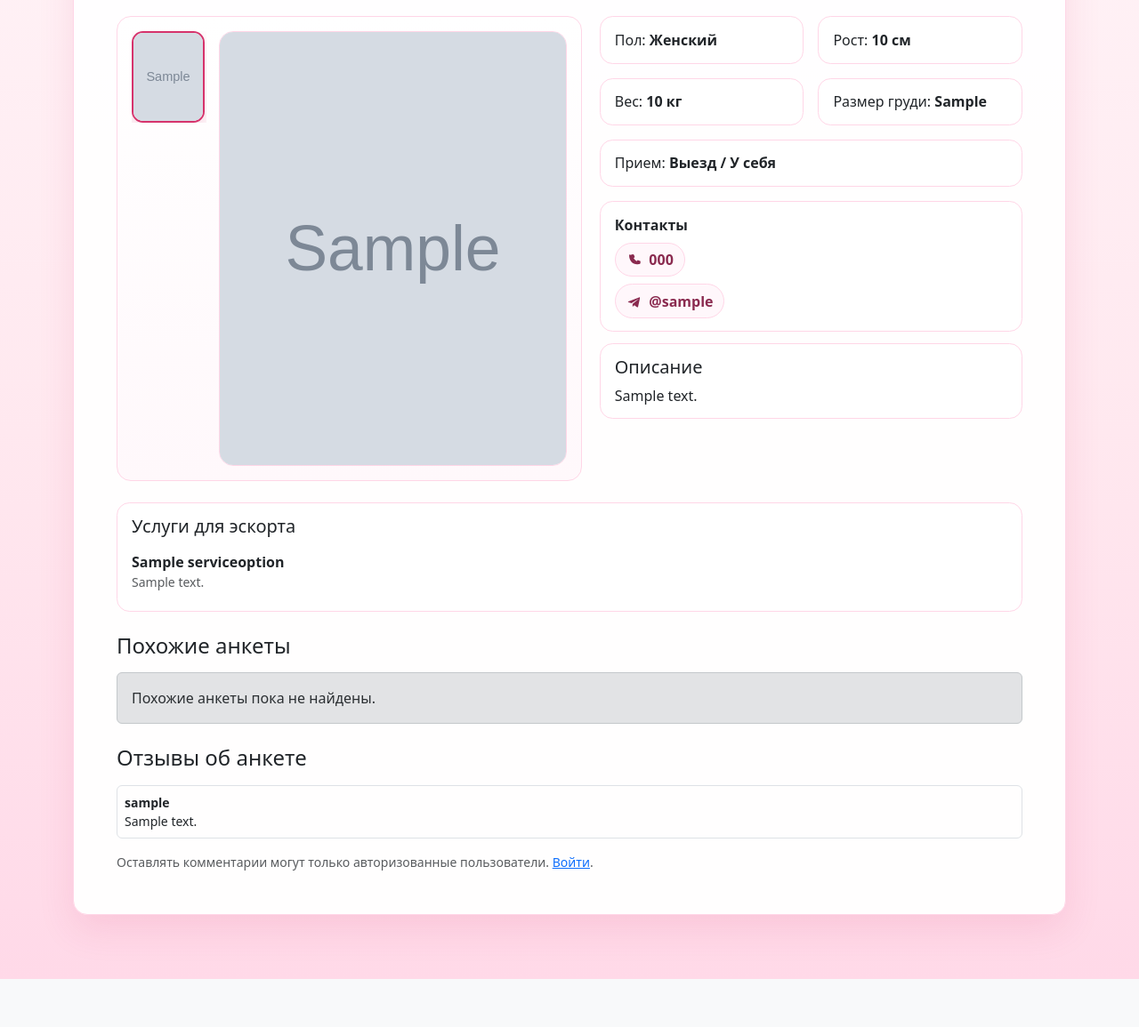
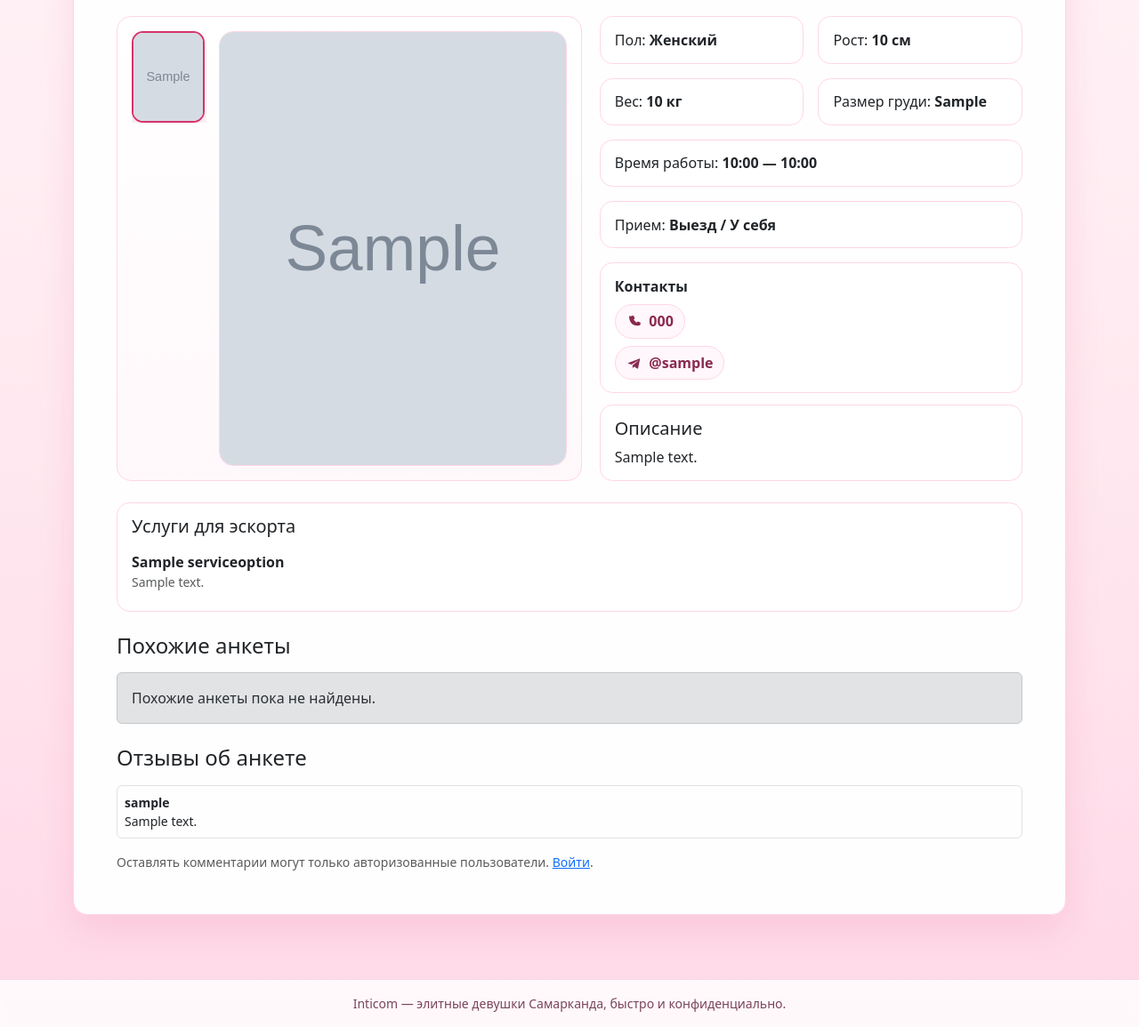
Before and after one commit to Shakhriyor10/inticom, a Django app: page /profiles/1/ in a window 1280 px wide. Shown: the part 264-1419 px from the top of the page at 89% size. Before the commit the page ends 1365 px from the top, so only its background shows below. Run offline with Django 3.2, Linux system fonts and the light colour scheme; tables that the repository leaves empty hold one stand-in row (values such as "Sample post"); grey boxes marked "Sample" are stand-in pictures.

Commit message:
sdaddqweqwe12312

```diff
--- a/frontend/forms.py
+++ b/frontend/forms.py
@@ -55,6 +55,9 @@ class ProfileForm(forms.ModelForm):
                 continue
             field.widget.attrs['class'] = 'form-control'
 
+        self.fields['working_hours_from'].widget = forms.TimeInput(format='%H:%M', attrs={'type': 'time', 'class': 'form-control'})
+        self.fields['working_hours_to'].widget = forms.TimeInput(format='%H:%M', attrs={'type': 'time', 'class': 'form-control'})
+
         self.fields['description'].max_length = self.DESCRIPTION_MAX_LENGTH
         self.fields['description'].widget.attrs['maxlength'] = self.DESCRIPTION_MAX_LENGTH
         self.fields['description'].help_text = (
@@ -75,6 +78,8 @@ class ProfileForm(forms.ModelForm):
             'telegram_username',
             'outcall_available',
             'incall_available',
+            'working_hours_from',
+            'working_hours_to',
             'description',
             'price_per_hour',
             'price_for_two_hours',
@@ -92,6 +97,8 @@ class ProfileForm(forms.ModelForm):
             'telegram_username': 'Telegram username',
             'outcall_available': 'Выезд',
             'incall_available': 'У себя',
+            'working_hours_from': 'Время работы с',
+            'working_hours_to': 'Время работы до',
             'description': 'Описание профиля',
             'price_per_hour': 'Общая цена за 1 час',
             'price_for_two_hours': 'Общая цена за 2 часа',
@@ -105,6 +112,11 @@ class ProfileForm(forms.ModelForm):
 
         if not phone_number and not telegram_username:
             raise forms.ValidationError('Укажите номер телефона или Telegram username.')
+
+        working_from = cleaned_data.get('working_hours_from')
+        working_to = cleaned_data.get('working_hours_to')
+        if bool(working_from) ^ bool(working_to):
+            raise forms.ValidationError('Укажите и время начала, и время окончания работы.')
 
         cleaned_data['telegram_username'] = telegram_username
         return cleaned_data
--- a/frontend/models.py
+++ b/frontend/models.py
@@ -31,6 +31,8 @@ class Profile(models.Model):
     telegram_username = models.CharField(max_length=64, blank=True, verbose_name='Telegram username')
     outcall_available = models.BooleanField(default=False, verbose_name='Выезд')
     incall_available = models.BooleanField(default=False, verbose_name='У себя')
+    working_hours_from = models.TimeField(null=True, blank=True, verbose_name='Время работы с')
+    working_hours_to = models.TimeField(null=True, blank=True, verbose_name='Время работы до')
     description = models.TextField()
     price_per_hour = models.PositiveIntegerField('Цена анкеты за 1 час', null=True, blank=True)
     price_for_two_hours = models.PositiveIntegerField('Цена анкеты за 2 часа', null=True, blank=True)
--- a/templates/base.html
+++ b/templates/base.html
@@ -139,6 +139,12 @@
             line-height: 1.3;
             overflow-wrap: anywhere;
         }
+
+        .site-footer {
+            border-top: 1px solid var(--theme-card-border);
+            background: rgba(255, 255, 255, 0.82);
+            backdrop-filter: blur(2px);
+        }
     </style>
 </head>
 <body>
@@ -175,5 +181,10 @@
 
 <script src="https://cdn.jsdelivr.net/npm/bootstrap@5.3.3/dist/js/bootstrap.bundle.min.js"></script>
 {% block extra_scripts %}{% endblock %}
+<footer class="site-footer py-3">
+    <div class="container small text-center muted">
+        Inticom — элитные девушки Самарканда, быстро и конфиденциально.
+    </div>
+</footer>
 </body>
 </html>
--- a/templates/home.html
+++ b/templates/home.html
@@ -75,6 +75,7 @@
             right: .4rem;
         }
     }
+
 </style>
 
 <div class="row g-3">
@@ -107,10 +108,6 @@
                     <p class="small text-muted mb-2">
                         Рост: {{ profile.height }} см · Вес: {{ profile.weight }} кг
                     </p>
-                    <p class="small mb-2">
-                        {% if profile.outcall_available %}<span class="badge text-bg-light">Выезд</span>{% endif %}
-                        {% if profile.incall_available %}<span class="badge text-bg-light">У себя</span>{% endif %}
-                    </p>
 
 <!--                    <p class="text-muted mb-2">{{ profile.get_profile_type_display }}</p>-->
 <!--                    <p class="text-muted mb-2">{{ profile.description|truncatechars:70 }}</p>-->
--- a/templates/my_questionnaire.html
+++ b/templates/my_questionnaire.html
@@ -32,6 +32,7 @@
                         <li class="list-group-item"><b>Пол:</b> {{ profile.get_gender_display }}</li>
                         <li class="list-group-item"><b>Рост / Вес:</b> {{ profile.height }} см / {{ profile.weight }} кг</li>
                         <li class="list-group-item"><b>Тип профиля:</b> {{ profile.get_profile_type_display }}</li>
+                        <li class="list-group-item"><b>Время работы:</b> {% if profile.working_hours_from and profile.working_hours_to %}{{ profile.working_hours_from|time:'H:i' }} — {{ profile.working_hours_to|time:'H:i' }}{% else %}—{% endif %}</li>
                         <li class="list-group-item">
                             <b>Описание:</b>
                             <span style="white-space: pre-wrap;">{{ profile.description }}</span>
--- a/templates/profile_detail.html
+++ b/templates/profile_detail.html
@@ -183,6 +183,16 @@
                     <div class="col-sm-6"><div class="detail-info">Рост: <b>{{ profile.height }} см</b></div></div>
                     <div class="col-sm-6"><div class="detail-info">Вес: <b>{{ profile.weight }} кг</b></div></div>
                     <div class="col-sm-6"><div class="detail-info">Размер груди: <b>{{ profile.breast_size|default:'—' }}</b></div></div>
+                    <div class="col-sm-12">
+                        <div class="detail-info">
+                            Время работы:
+                            <b>
+                                {% if profile.working_hours_from and profile.working_hours_to %}
+                                    {{ profile.working_hours_from|time:'H:i' }} — {{ profile.working_hours_to|time:'H:i' }}
+                                {% else %}—{% endif %}
+                            </b>
+                        </div>
+                    </div>
                     <div class="col-sm-12">
                         <div class="detail-info">
                             Прием:
```
